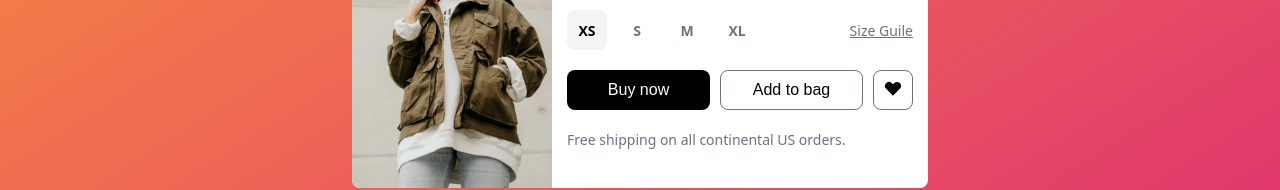
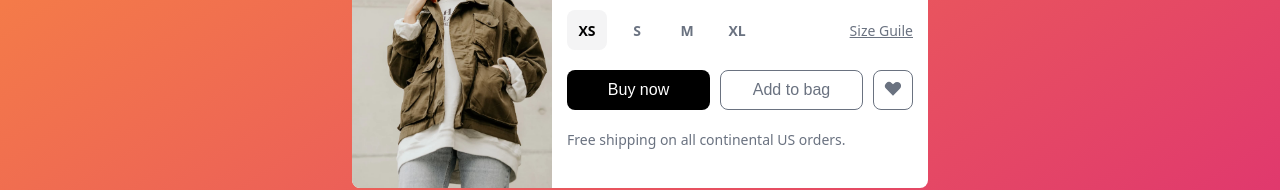
Before and after one commit to akili862002/simple-card-html-scss, a website built with Vite: page index.html in a window 1280 px wide. Shown: the part 347-537 px from the top of the page. Built offline with nearby package versions, Linux system fonts and the light colour scheme.

Commit message:
fix button

```diff
--- a/styles/_reset.scss
+++ b/styles/_reset.scss
@@ -54,5 +54,6 @@ button {
   &.secondary {
     background: none;
     border: 1px solid var(--secondary);
+    color: var(--secondary);
   }
 }
```
